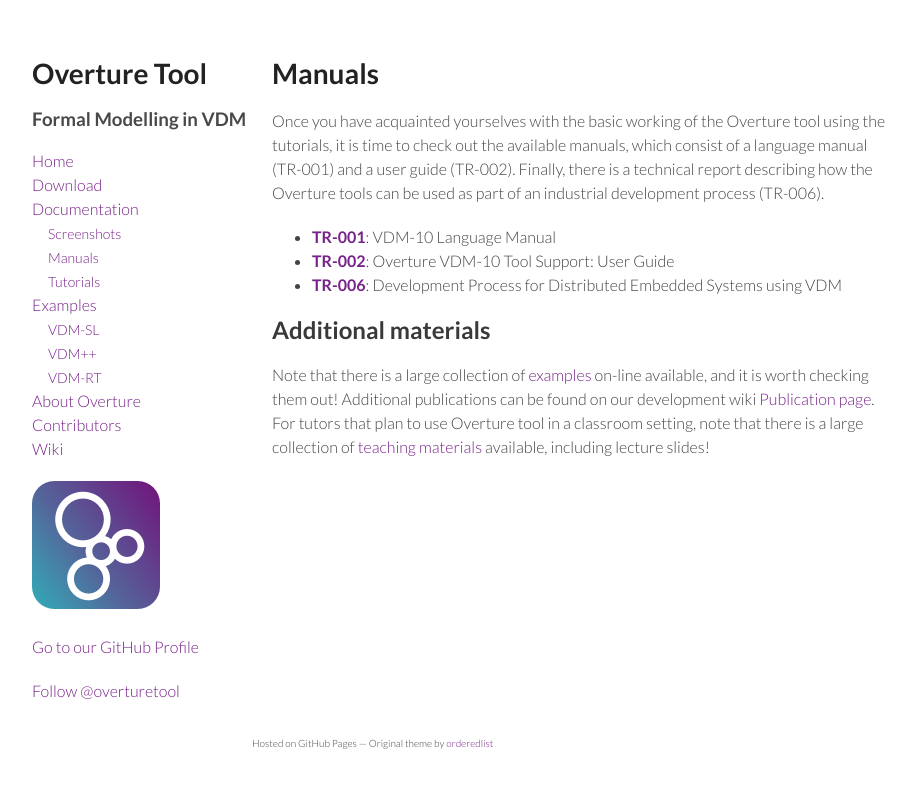
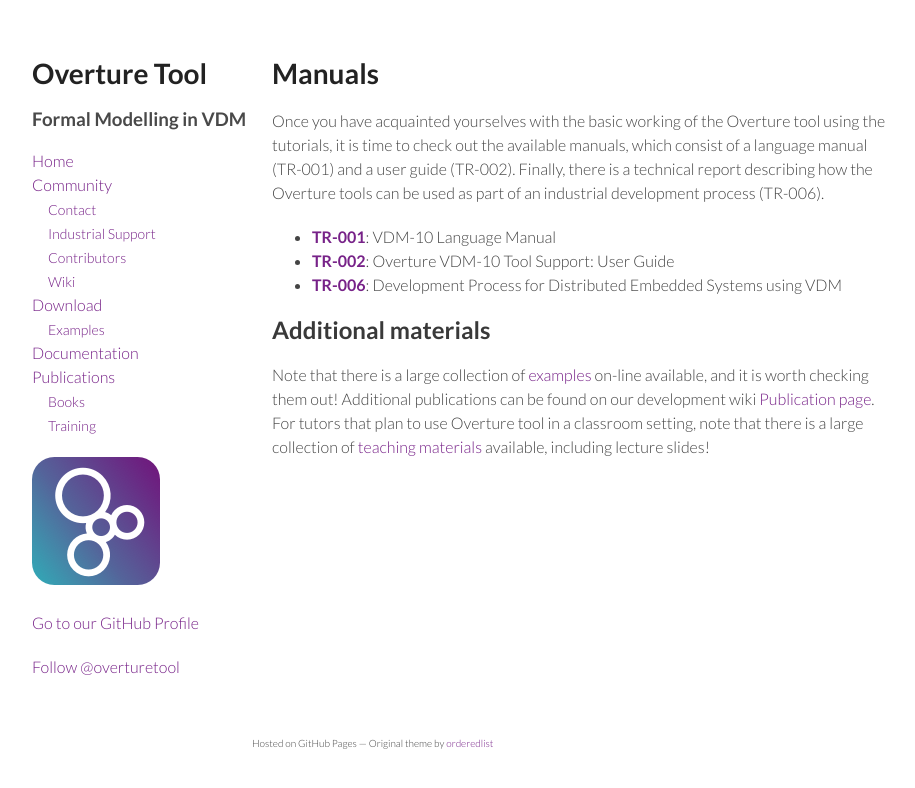
Before and after one commit to overturetool/overturetool.github.io, a Jekyll site: the page built from documentation/manuals.md, in a window 1280 px wide. Shown: the top 788 px of the page, without its empty margins (178-1093 px from the left). Built offline with Jekyll 4.4.1, drawn with Linux system fonts in a browser that asks for light colours; Markdown is read by kramdown in place of the engine named in the settings.

Commit message:
updated layout and enabled publications

```diff
--- a/_layouts/default.html
+++ b/_layouts/default.html
@@ -21,24 +21,57 @@
 
             <ul>
                 <li><a href="{{ site.url }}/">Home</a></li>
-          <li><a href="{{ site.url }}/download/">Download</a></li>
-          <li><a href="{{ site.url }}/documentation/">Documentation</a>
+
+				<li>
+                    <a href="{{ site.url }}/community/">Community</a>
                     <ul>
+                        <li><a href="{{ site.url }}/community/contact">Contact</a></li>
+                        <li><a href="{{ site.url }}/community/industrialsupport">Industrial Support</a></li>
+                        <!--li><a href="{{ site.url }}/about/">About</a></li-->
+
+                        <li><a href="{{ site.url }}/contributors/">Contributors</a></li>
+                        <li><a href="http://wiki.overturetool.org/index.php/Main_Page">Wiki</a></li>
+                    </ul>
+                </li>
+
+				<!--li><a href="{{ site.url }}/languages/">Languages</a></li-->
+
+                <li>
+                    <a href="{{ site.url }}/download/">Download</a>
+                    <ul>
+                        <li>
+                            <a href="{{ site.url }}/examples/">Examples</a>
+                            <!--ul>
+                              <li><a href="{{ site.url }}/examples/VDMSL/">VDM-SL</a></li>
+                              <li><a href="{{ site.url }}/examples/VDM++/">VDM++</a></li>
+                              <li><a href="{{ site.url }}/examples/VDMRT/">VDM-RT</a></li>
+                            </ul-->
+                        </li>
+                    </ul>
+
+                </li>
+                <li>
+                    <a href="{{ site.url }}/documentation/">Documentation</a>
+                    <!--ul>
                         <li><a href="{{ site.url }}/documentation/Screenshots.html">Screenshots</a></li>
                         <li><a href="{{ site.url }}/documentation/manuals.html">Manuals</a></li>
                         <li><a href="{{ site.url }}/documentation/turotials.html">Tutorials</a></li>
+                    </ul-->
+                </li>
+
+
+
+
+                <li>
+                    <a href="{{ site.url }}/publications/">Publications</a>
+                    <ul>
+                        <li><a href="{{ site.url }}/publications/books/">Books</a></li>
+                        <li><a href="{{ site.url }}/publications/training/">Training</a></li>
+
                     </ul>
                 </li>
-          <li><a href="{{ site.url }}/examples/">Examples</a>
-            <ul>
-              <li><a href="{{ site.url }}/examples/VDMSL/">VDM-SL</a></li>
-              <li><a href="{{ site.url }}/examples/VDM++/">VDM++</a></li>
-              <li><a href="{{ site.url }}/examples/VDMRT/">VDM-RT</a></li>
-            </ul>
-          </li>
-          <li><a href="{{ site.url }}/about/">About Overture</a></li>
-          <li><a href="{{ site.url }}/contributors/">Contributors</a></li>
-          <li><a href="http://wiki.overturetool.org/index.php/Main_Page">Wiki</a></li>
+
+
             </ul>
             <p><img src="{{ site.url }}/images/Overture-logo.png" alt="Overture Tool"></p>
             <p><a href="https://github.com/overturetool">Go to our GitHub Profile</a></p>
--- a/documentation/manuals.md
+++ b/documentation/manuals.md
@@ -23,8 +23,8 @@
 [examples]({{site.url}}/examples/) on-line available, and it is worth
 checking them out!  Additional publications can be found on our
 development wiki
-[Publication page](http://wiki.overturetool.org/index.php/Overture_Publications).
+[Publication page]({{ site.url }}/publications/).
 For tutors that plan to use Overture tool in a classroom setting, note
 that there is a large collection of
-[teaching materials](http://www.vdmportal.org/twiki/bin/view/Main/WebHome#VDM_teaching_material)
+[teaching materials]({{ site.url }}/publications/training/)
 available, including lecture slides!
```
Lines whose indentation alone changed are shown as unchanged.
